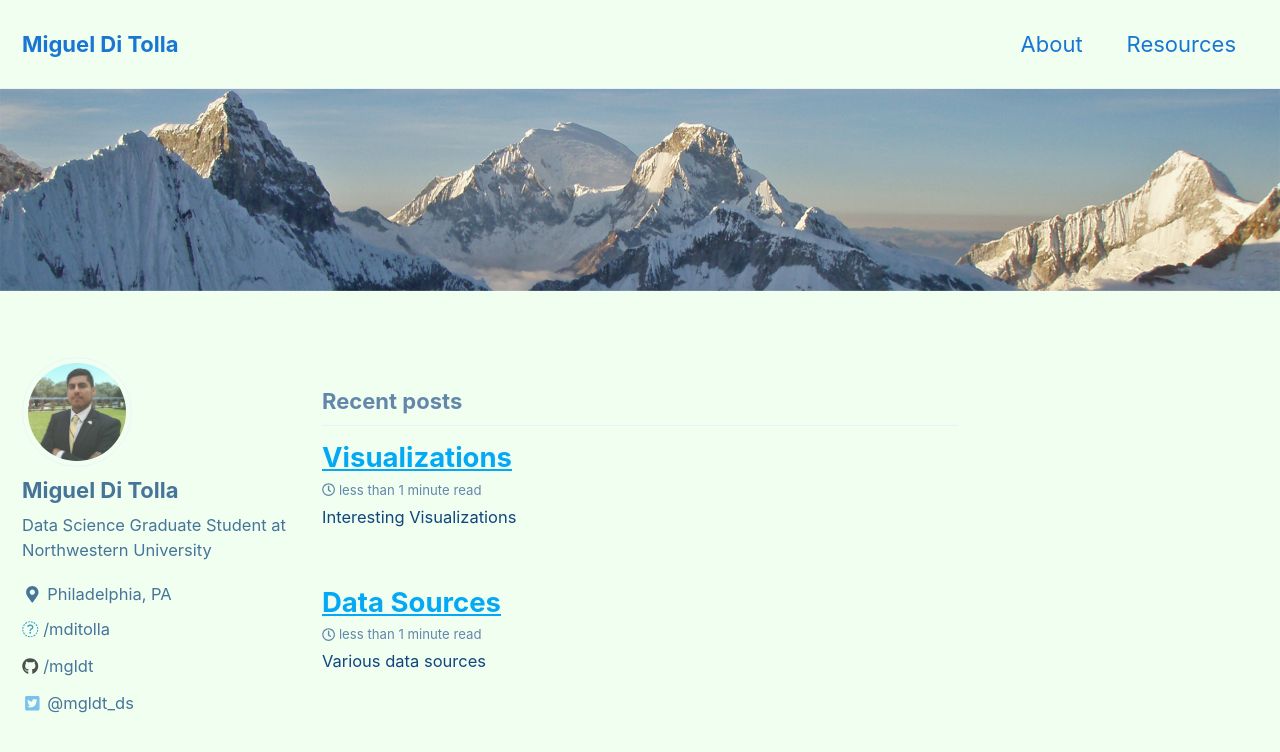
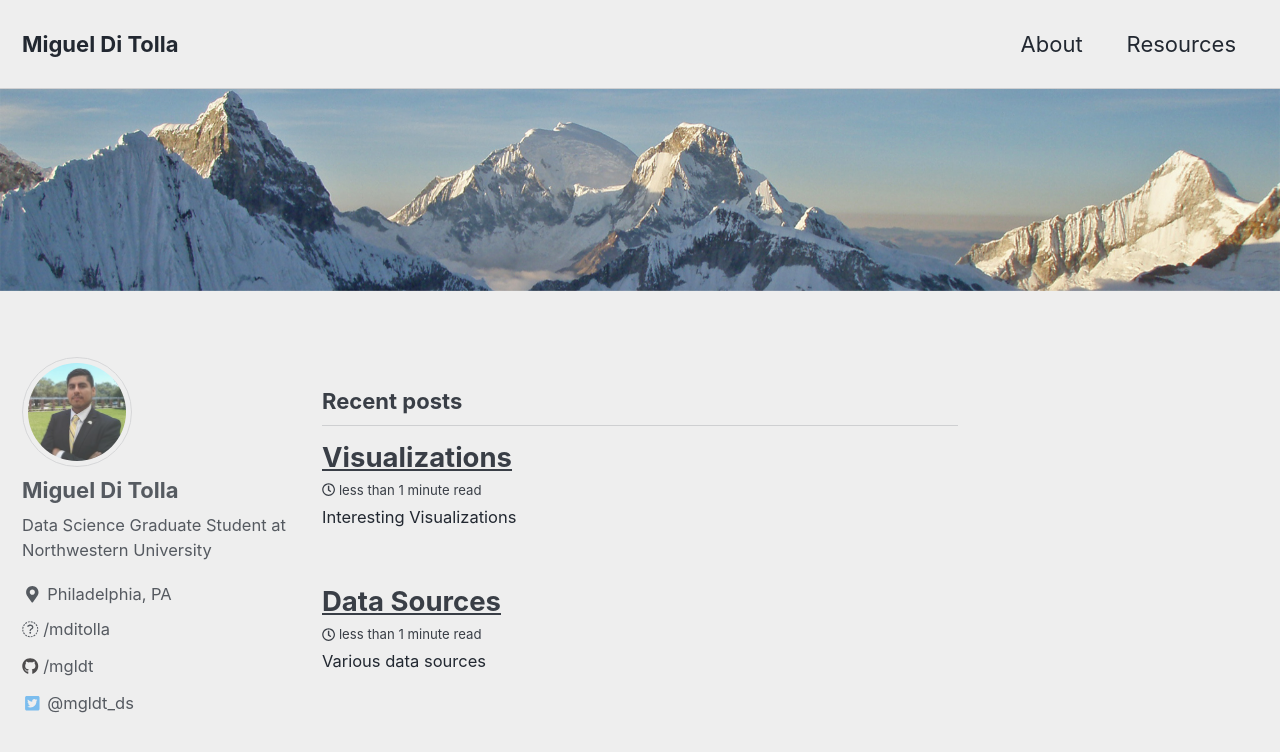
Before and after one commit to mgldt/mgldt.github.io, a Jekyll site: the page built from index.html, in a window 1280 px wide and 900 px high. Shown: the top 752 px of the window. Built offline with Jekyll 4.4.1, drawn with Linux system fonts in a browser that asks for light colours; cached includes are drawn as plain includes; the list of posts is cut into pages by our own code.

Commit message:
Update _config.yml

```diff
--- a/_config.yml
+++ b/_config.yml
@@ -12,7 +12,7 @@
 
 # theme                  : "minimal-mistakes-jekyll"
 # remote_theme           : "mmistakes/minimal-mistakes"
-minimal_mistakes_skin    : "aqua" # "air", "aqua", "contrast", "dark", "dirt", "neon", "mint", "plum", "sunrise"
+minimal_mistakes_skin    : "air" # "air", "aqua", "contrast", "dark", "dirt", "neon", "mint", "plum", "sunrise"
 
 # Site Settings
 locale                   : "en-US"
@@ -113,7 +113,7 @@ author:
   email            :
   links:
     - label: "/mditolla"
-      icon: "fa fa-linkedin"
+      icon: "fa fa-linkedin-square"
       url: "https://www.linkedin.com/in/mditolla"
     - label: "/mgldt"
       icon: "fab fa-github"
```
